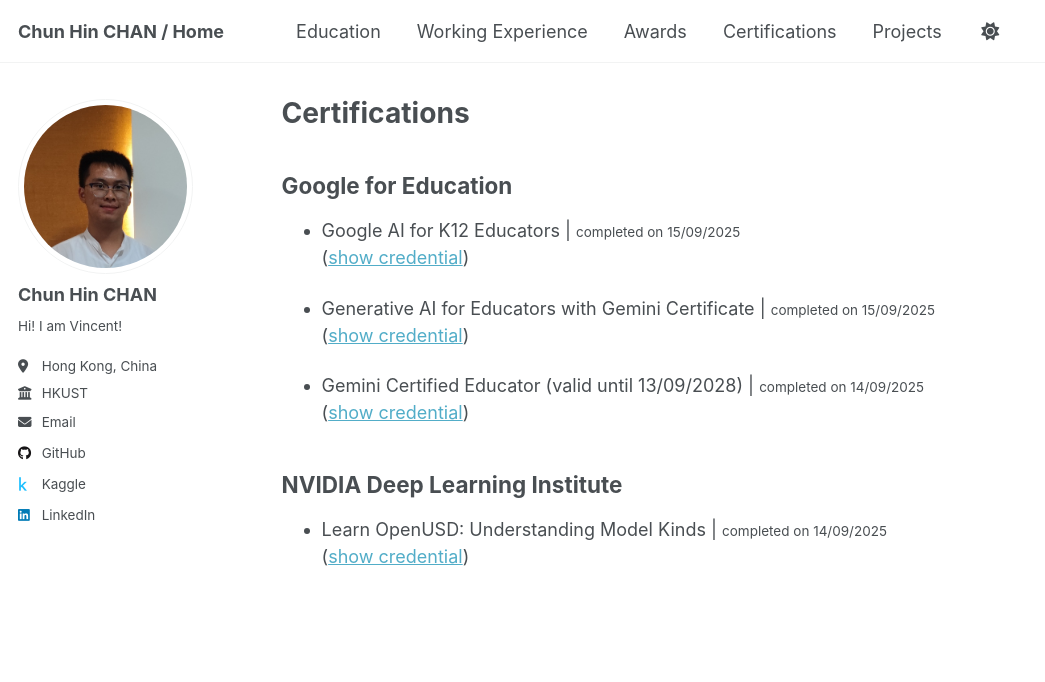
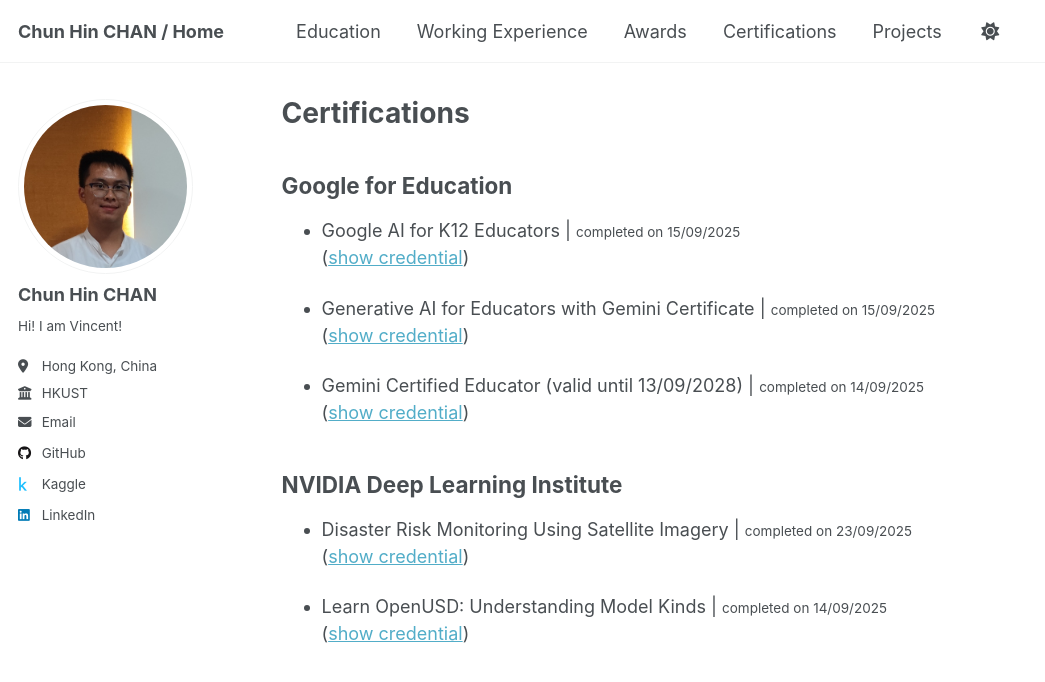
Before and after one commit to Vincent-Chan/index, a Jekyll site: the page built from _pages/certifications.md, in a window 1280 px wide. Shown: the top 682 px of the page, without its empty margins (0-1045 px from the left). Built offline with Jekyll 4.4.1, drawn with Linux system fonts in a browser that asks for light colours.

Commit message:
added Nvidia Disaster Risk Monitoring Using Satellite Imagery certification to `Certifications` page

```diff
--- a/_pages/certifications.md
+++ b/_pages/certifications.md
@@ -21,5 +21,8 @@ redirect_from:
 
 ## NVIDIA Deep Learning Institute
 
+* Disaster Risk Monitoring Using Satellite Imagery | <small>completed on 23/09/2025</small>
+<br>([show credential](https://learn.nvidia.com/certificates?id=rbS_uFEaTX6OUyroTaM09A))
+
 * Learn OpenUSD: Understanding Model Kinds | <small>completed on 14/09/2025</small>
 <br>([show credential](https://learn.nvidia.com/certificates?id=gE7_59cMR92CuDLUV8x1QA))
```
